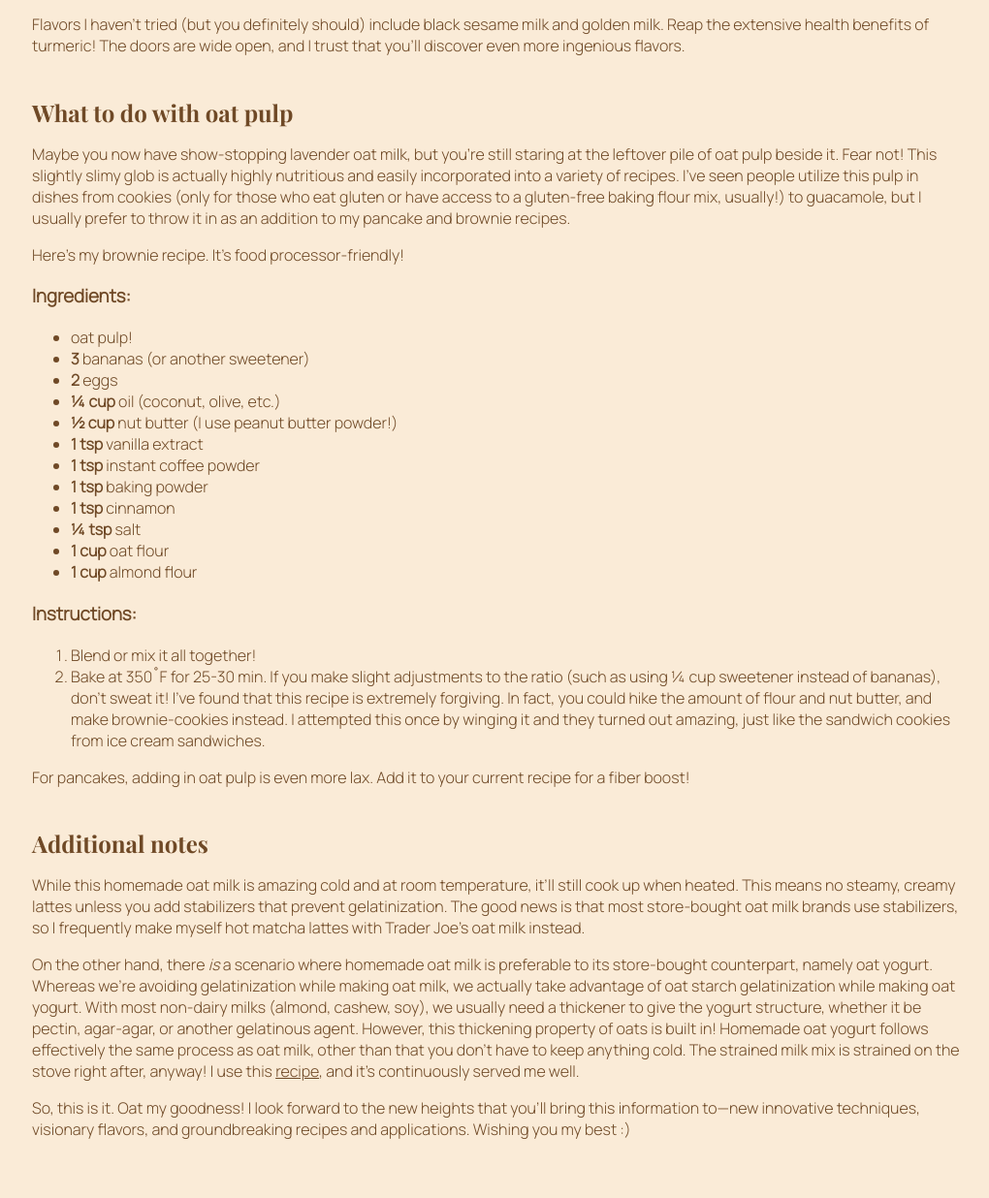
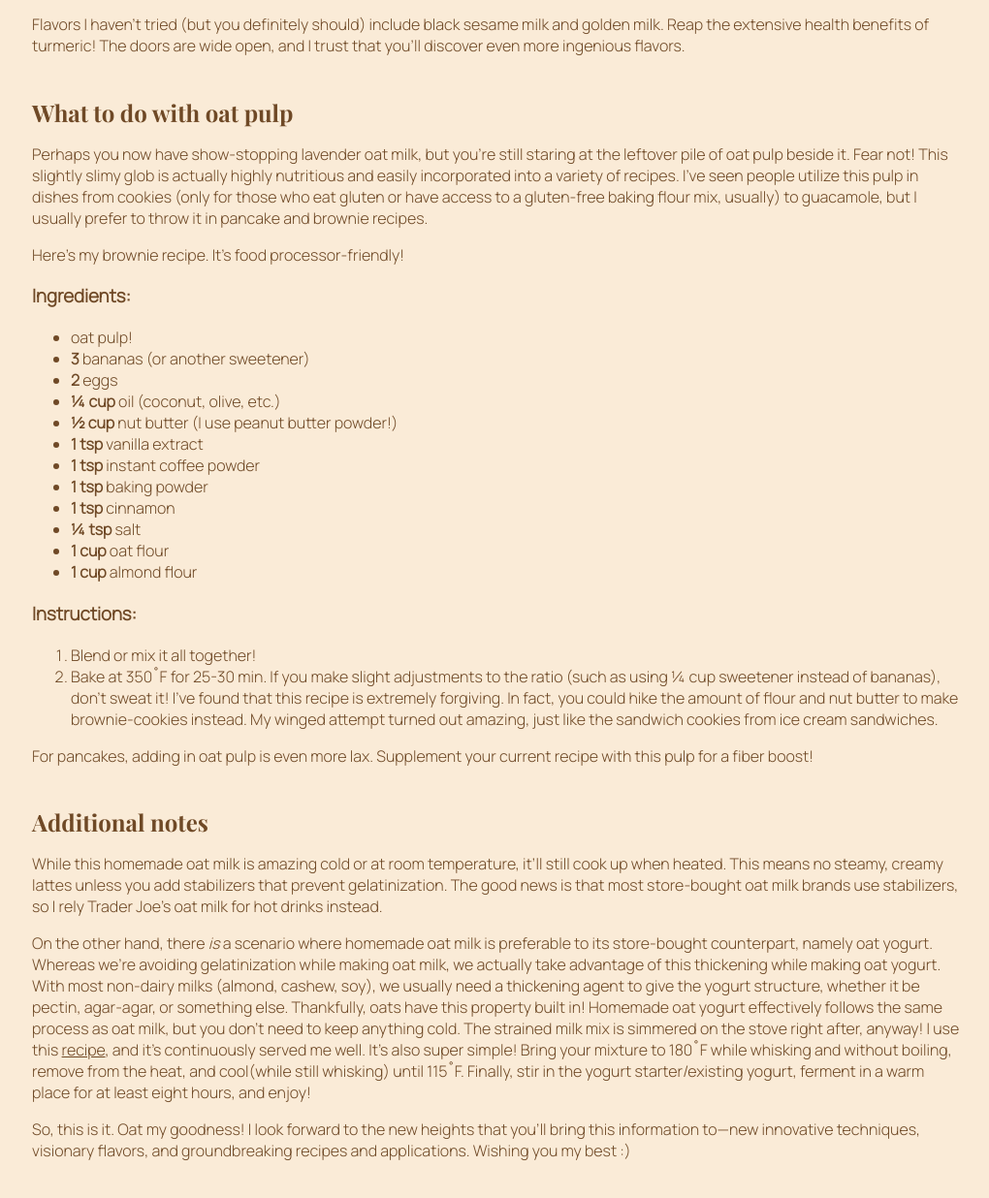
Before and after one commit to vivieli77/vivsdivs, a Jekyll site: the page built from _posts/2020-08-01-an-ultimate-guide-to-oat-milk.md, in a window 1280 px wide and 1400 px high, scrolled down 1463 px. Shown: the part 154-1390 px from the top of the window at 97% size, without its empty margins (127-1147 px from the left). Built offline with Jekyll 4.4.1, drawn with Linux system fonts in a browser that asks for light colours; some of the changed text lies outside the part shown.

Commit message:
Update 2020-08-01-an-ultimate-guide-to-oat-milk.md

```diff
--- a/_posts/2020-08-01-an-ultimate-guide-to-oat-milk.md
+++ b/_posts/2020-08-01-an-ultimate-guide-to-oat-milk.md
@@ -7,21 +7,21 @@
 
 Whether this is your first rodeo or your hundredth, there’s always more to learn about homemade oat milk. Today, I detail the lessons I’ve learned from my many trials and tribulations, ways to expand upon a foolproof recipe, new delicious flavors, and advice on handling leftover oat pulp.
 
-Oat milk is by far my favorite milk, in taste but also much more. It's vegan, dairy-free, gluten-free (as long as you use certified GF oats), nut-free, soy-free, and it also saves the environment some heavy lifting. I hope you enjoy this guide!
+Oat milk is by far my favorite milk, in taste but also so much more. It's vegan, dairy-free, gluten-free (as long as you use certified GF oats), nut-free, soy-free, and it also saves the environment some heavy lifting. I hope you find this guide useful!
 <br>
 <br>
 <h2 class="subtitle">Oat milk basics</h2>
 I won't keep you waiting—here's the recipe! Blend together 4 cups of water, 1 cup of oats, 1 teaspoon of vanilla extract, a pinch of salt, and sweetener to taste. Then, strain the mixture with a tea towel or cheesecloth to separate the oat milk from the oat pulp. Sounds simple, right? I can tell you now that it really *is* quite simple, but my first couple "experiments" were so messy and subpar that my mom essentially begged me never to make oat milk again.
 
-My ingredients haven't changed either. I'm not suddenly dishing out hundreds for "higher-quality" ingredients, and I assure you that you also won't need more than the most basic of kitchen staples to make stellar oat milk. So, what's the secret?
+My ingredients haven't changed either. I'm not suddenly dishing out hundreds for "gourmet" oats or special gadgets, and I promise that you also won't need more than basic kitchen staples to make stellar oat milk. So, what's the secret?
 
-Oats are partially composed of starch granules. When heated (such as while cooking oatmeal), these granules swell as they absorb water, a process otherwise known as starch gelatinization. Gelatinization is common to other starches as well, but it begins in oats at around <a class="bloglink" href="http://www.cerealsgrains.org/publications/cc/backissues/1996/Documents/73_271.pdf">45</a>-<a class="bloglink" href="https://www.agriculturejournals.cz/publicFiles/297_2010-CJFS.pdf">60</a>˚C (a range, because I can't seem to find sources that agree).
+Oats are partially composed of starch granules. When heated (such as while cooking oatmeal), these granules swell as they absorb water, a process otherwise known as starch gelatinization. Gelatinization is common to other starches as well, but it begins in oats at around <a class="bloglink" href="http://www.cerealsgrains.org/publications/cc/backissues/1996/Documents/73_271.pdf">45</a> to <a class="bloglink" href="https://www.agriculturejournals.cz/publicFiles/297_2010-CJFS.pdf">60</a>˚C (a range, because I can't seem to find sources that agree).
 
-Starch gelatinization explains exactly why my first batch of oat milk came out gummy and slimy. The unreasonably thick oat lava also all covered my hands, arms, and counter in a layer of goop. I didn't deliberately heat the oat milk, but contact with the whirring mechanical blades of my blender (and my warm hands) led to a gelatinized, unpalatable mess.
+Starch gelatinization explains exactly why my first batch of oat milk came out gummy and slimy. The unreasonably thick oat lava also covered my hands, arms, and counter in a layer of goop. I didn't deliberately heat the oat milk, but contact with the whirring blender blades and my warm hands led to an unpalatable mess.
 
-Essentially, you'll want to **optimize the cold environment** while making oat milk to avoid the onset of gelatinization. For me, this optimization looks like refrigerating all ingredients for at least a couple hours before blending and straining—especially the water and sweetener (I use three soaked medjool dates). In a similar vein, I keep my blending duration to a minimum: 5-10 second increments, with 10 seconds of "rest time" for the blades in between. I strain as quickly as possible to get my milk back in the fridge, and I also cool my hands down with ice water before working.
+Essentially, you'll want to **optimize the cold environment** while making oat milk to avoid the onset of gelatinization. For me, this optimization looks like refrigerating all ingredients for at least a couple of hours before blending and straining—especially the water and sweetener (I use three soaked medjool dates). In a similar vein, I keep my blending duration to a minimum: 5-10 second increments, with 10 seconds of "rest time" in between. I strain as quickly as possible to get my milk back in the fridge, and I also cool my hands down with ice water before working.
 
-That's it! Really. You can play with the thickness by changing the ratio of oats to water (though I'd say to proceed with caution—adjust this little by little). Achieving smooth, creamy, and fully non-slimy oat milk was truly a cathartic experience for me. However, despite the satisfaction of this success, I continued to look beyond and climb to new heights. Next stop: flavored milk!
+That's it! Really. Feel free play with the thickness by changing the ratio of oats to water, though I'd say to proceed with caution and adjust little by little. Achieving smooth, creamy, and fully non-slimy oat milk was truly a cathartic experience for me. However, despite the satisfaction of this success, I continued to look beyond and climb to new heights. Next stop: flavored milk!
 <br>
 <br>
 <h2 class="subtitle">Flavored milk</h2>
@@ -48,7 +48,7 @@
 <br>
 <br>
 <h2 class="subtitle">What to do with oat pulp</h2>
-Maybe you now have show-stopping lavender oat milk, but you're still staring at the leftover pile of oat pulp beside it. Fear not! This slightly slimy glob is actually highly nutritious and easily incorporated into a variety of recipes. I've seen people utilize this pulp in dishes from cookies (only for those who eat gluten or have access to a gluten-free baking flour mix, usually!) to guacamole, but I usually prefer to throw it in as an addition to my pancake and brownie recipes.
+Perhaps you now have show-stopping lavender oat milk, but you're still staring at the leftover pile of oat pulp beside it. Fear not! This slightly slimy glob is actually highly nutritious and easily incorporated into a variety of recipes. I've seen people utilize this pulp in dishes from cookies (only for those who eat gluten or have access to a gluten-free baking flour mix, usually) to guacamole, but I usually prefer to throw it in pancake and brownie recipes.
 
 Here's my brownie recipe. It's food processor-friendly!
 ### Ingredients:
@@ -68,14 +68,14 @@
 ### Instructions:
 1. Blend or mix it all together!
 1. Bake at 350˚F for 25-30 min.
-If you make slight adjustments to the ratio (such as using ¼ cup sweetener instead of bananas), don't sweat it! I've found that this recipe is extremely forgiving. In fact, you could hike the amount of flour and nut butter, and make brownie-cookies instead. I attempted this once by winging it and they turned out amazing, just like the sandwich cookies from ice cream sandwiches.
+If you make slight adjustments to the ratio (such as using ¼ cup sweetener instead of bananas), don't sweat it! I've found that this recipe is extremely forgiving. In fact, you could hike the amount of flour and nut butter to make brownie-cookies instead. My winged attempt turned out amazing, just like the sandwich cookies from ice cream sandwiches.
 
-For pancakes, adding in oat pulp is even more lax. Add it to your current recipe for a fiber boost!
+For pancakes, adding in oat pulp is even more lax. Supplement your current recipe with this pulp for a fiber boost!
 <br>
 <br>
 <h2 class="subtitle">Additional notes</h2>
-While this homemade oat milk is amazing cold and at room temperature, it'll still cook up when heated. This means no steamy, creamy lattes unless you add stabilizers that prevent gelatinization. The good news is that most store-bought oat milk brands use stabilizers, so I frequently make myself hot matcha lattes with Trader Joe's oat milk instead.
+While this homemade oat milk is amazing cold or at room temperature, it'll still cook up when heated. This means no steamy, creamy lattes unless you add stabilizers that prevent gelatinization. The good news is that most store-bought oat milk brands use stabilizers, so I rely Trader Joe's oat milk for hot drinks instead.
 
-On the other hand, there *is* a scenario where homemade oat milk is preferable to its store-bought counterpart, namely oat yogurt. Whereas we're avoiding gelatinization while making oat milk, we actually take advantage of oat starch gelatinization while making oat yogurt. With most non-dairy milks (almond, cashew, soy), we usually need a thickener to give the yogurt structure, whether it be pectin, agar-agar, or another gelatinous agent. However, this thickening property of oats is built in! Homemade oat yogurt follows effectively the same process as oat milk, other than that you don't have to keep anything cold. The strained milk mix is strained on the stove right after, anyway! I use this <a class="bloglink" href="https://myfermentedfoods.com/how-make-vegan-yogurt/">recipe</a>, and it's continuously served me well.
+On the other hand, there *is* a scenario where homemade oat milk is preferable to its store-bought counterpart, namely oat yogurt. Whereas we're avoiding gelatinization while making oat milk, we actually take advantage of this thickening while making oat yogurt. With most non-dairy milks (almond, cashew, soy), we usually need a thickening agent to give the yogurt structure, whether it be pectin, agar-agar, or something else. Thankfully, oats have this property built in! Homemade oat yogurt effectively follows the same process as oat milk, but you don't need to keep anything cold. The strained milk mix is simmered on the stove right after, anyway! I use this <a class="bloglink" href="https://myfermentedfoods.com/how-make-vegan-yogurt/">recipe</a>, and it's continuously served me well. It's also super simple! Bring your mixture to 180˚F while whisking and without boiling, remove from the heat, and cool(while still whisking) until 115˚F. Finally, stir in the yogurt starter/existing yogurt, ferment in a warm place for at least eight hours, and enjoy!
 
 So, this is it. Oat my goodness! I look forward to the new heights that you'll bring this information to—new innovative techniques, visionary flavors, and groundbreaking recipes and applications. Wishing you my best :)
```
